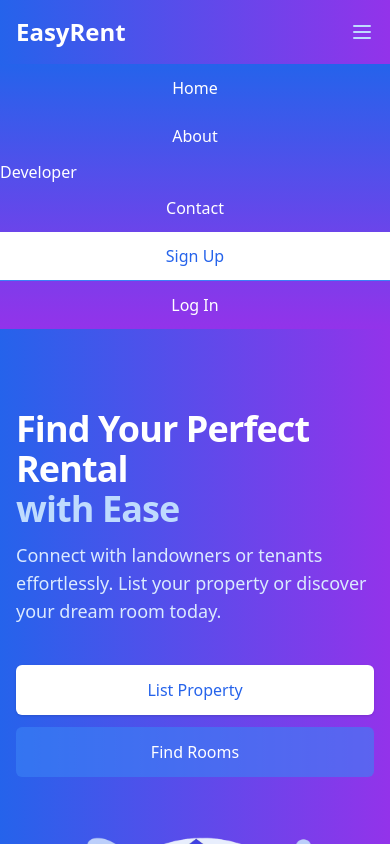
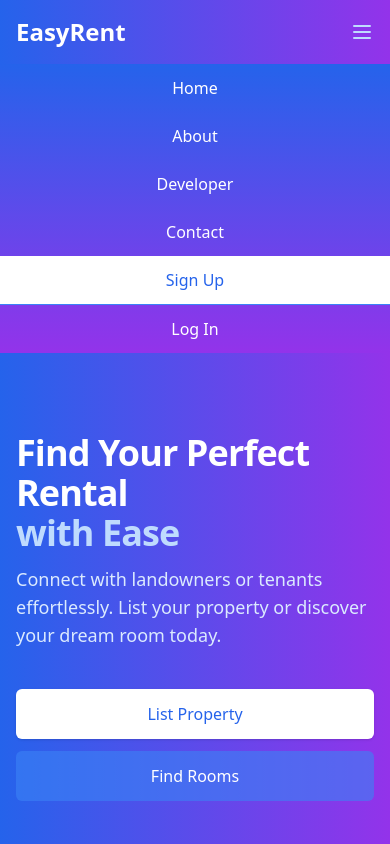
Before and after one commit to kumarpraveer143/easy-rent, a React (Vite) app in the folder frontend/: page / in a window 390 px wide. Both pictures are taken after a click on the button 362 px from the left and 32 px from the top of the page. Shown: the top 844 px of the page. Built offline with nearby package versions, Linux system fonts and the light colour scheme.

Commit message:
developer text centered

```diff
--- a/frontend/src/components/UI/Navbar.jsx
+++ b/frontend/src/components/UI/Navbar.jsx
@@ -152,7 +152,7 @@ const Navbar = () => {
           </Link>
 
           <Link
-            className="text-white hover:text-blue-200 transition duration-200 font-medium"
+            className="block px-4 py-3 text-white hover:bg-blue-700 text-center font-medium"
             onClick={() => handleNavigation("/developer")}
           >
             Developer
```
